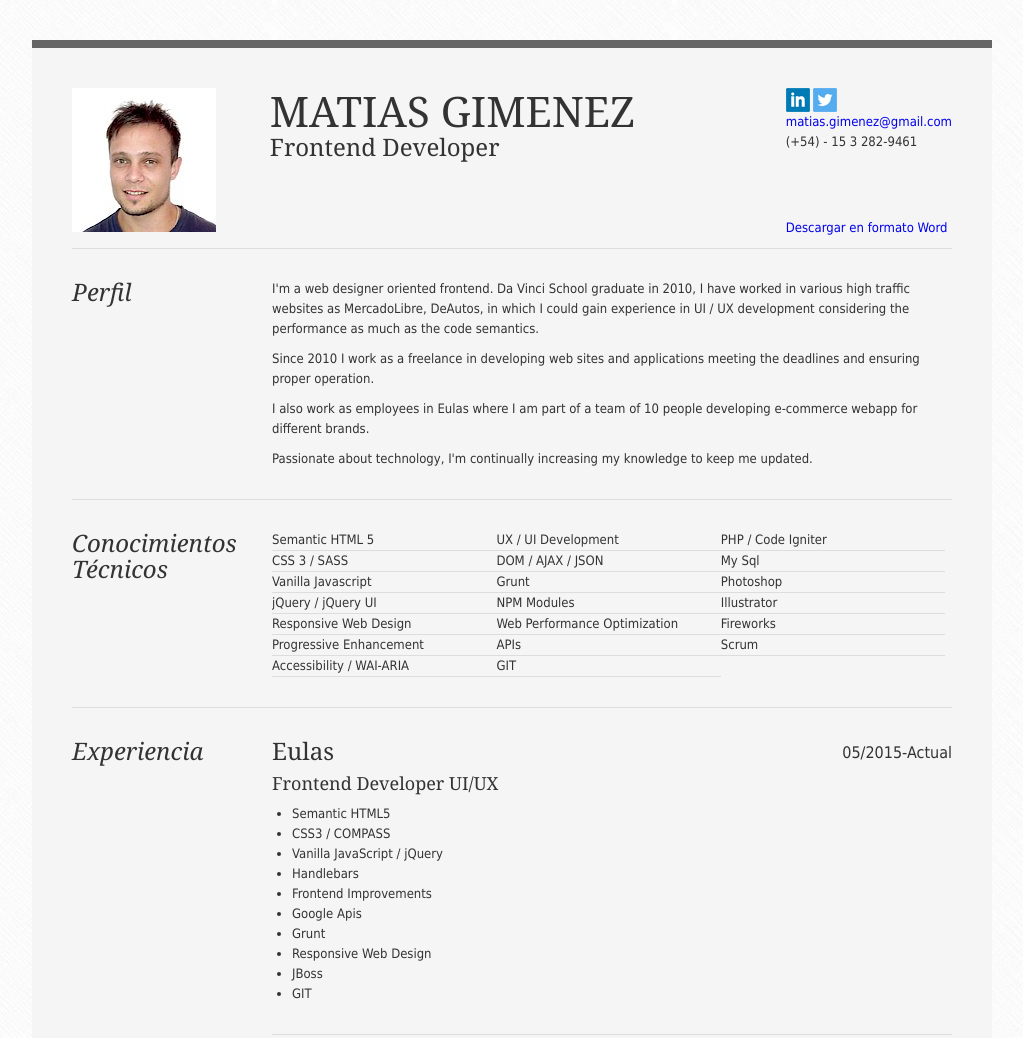
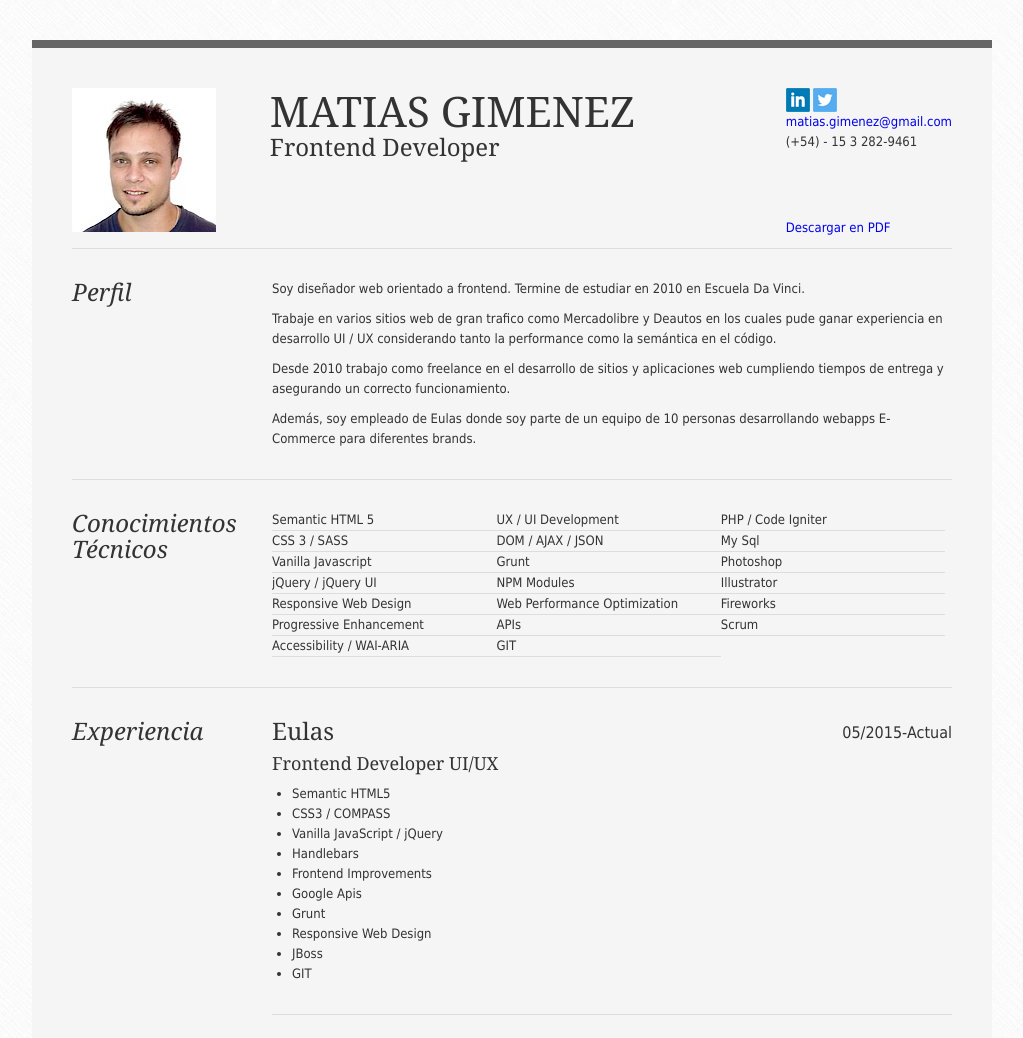
Before and after one commit to mgimenez/joptiwebs, a plain HTML site: page cv/index-es.html in a window 1280 px wide. Shown: the top 1038 px of the page, without its empty margins (128-1151 px from the left). Drawn offline with Linux system fonts and the light colour scheme.

Commit message:
update cv spanish version

```diff
--- a/cv/index-es.html
+++ b/cv/index-es.html
@@ -29,7 +29,7 @@
 					</li>
 					<li><a href="mailto:matias.gimenez@gmail.com">matias.gimenez@gmail.com</a></li>
 					<li>(+54) - 15 3 282-9461</li>
-					<li class="link-doc"><a href="cv-matias-gimenez.docx">Descargar en formato Word</a></li>
+					<li class="link-doc"><a href="cv-mgimenez-es.pdf">Descargar en PDF</a></li>
 				</ul>
 			</div>
 
@@ -38,10 +38,13 @@
 			<article>
 				<h2>Perfil</h2>
 				<div class="content-right">
-					<p>I'm a web designer oriented frontend. Da Vinci School graduate in 2010, I have worked in various high traffic websites as MercadoLibre, DeAutos, in which I could gain experience in UI / UX development considering the performance as much as the code semantics.</p>
-					<p>Since 2010 I work as a freelance in developing web sites and applications meeting the deadlines and ensuring proper operation.</p>
-					<p>I also work as employees in Eulas where I am part of a team of 10 people developing e-commerce webapp for different brands.</p>
-					<p>Passionate about technology, I'm continually increasing my knowledge to keep me updated.</p>
+					<p>Soy diseñador web orientado a frontend. Termine de estudiar en 2010 en Escuela Da Vinci.</p>
+
+					<p>Trabaje en varios sitios web de gran trafico como Mercadolibre y Deautos en los cuales pude ganar experiencia en desarrollo UI / UX considerando tanto la performance como la semántica en el código.</p>
+
+					<p>Desde 2010 trabajo como freelance en el desarrollo de sitios y aplicaciones web cumpliendo tiempos de entrega y asegurando un correcto funcionamiento.</p>
+
+					<p>Además, soy empleado de Eulas donde soy parte de un equipo de 10 personas desarrollando webapps E-Commerce para diferentes brands.</p>
 				</div>
 			</article>
 			<article>
```
